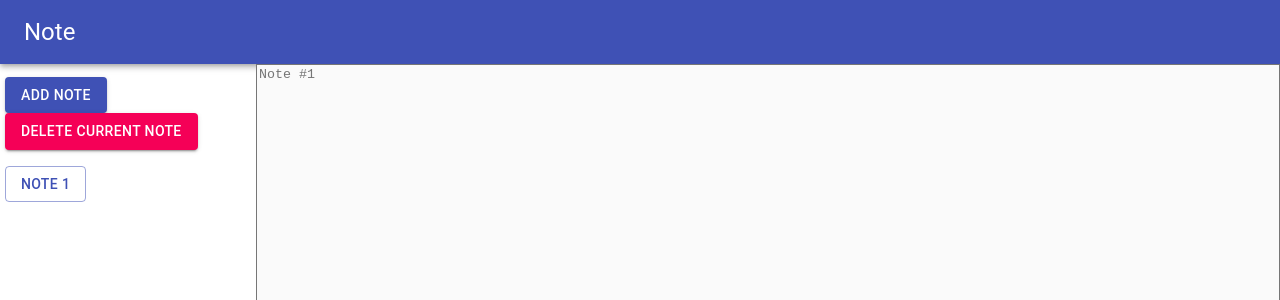
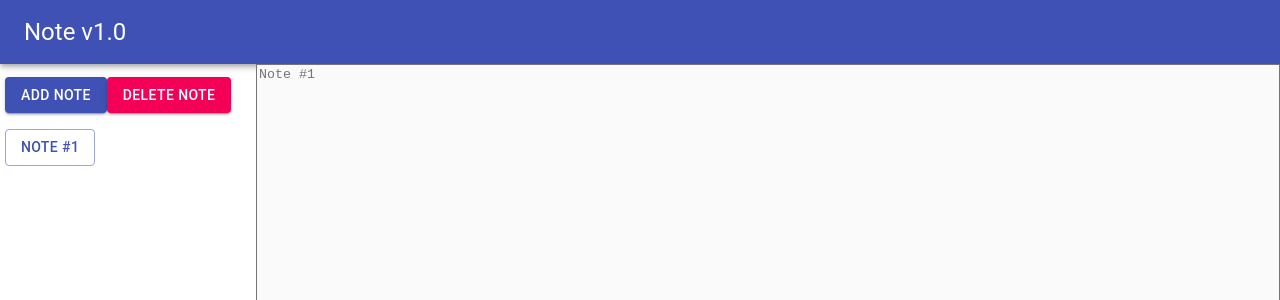
Before and after one commit to khatna/note, a React (Create React App) app: page / in a window 1280 px wide. Shown: the top 300 px of the page. Built offline with nearby package versions, Linux system fonts and the light colour scheme; no server answers; the HTML template or start-up script is replaced by a standard one.

Commit message:
create backend

```diff
--- a/src/App.js
+++ b/src/App.js
@@ -36,6 +36,10 @@ class App extends React.Component {
     const {notes, focus} = this.state;
     const placeholder = `Note #${focus + 1}`;
 
+    fetch('/hello')
+      .then(res => res.json())
+      .then(res => console.log(res));
+
     return (
       <div>
         <Navbar />
@@ -45,7 +49,12 @@ class App extends React.Component {
         </div>
 
         <div className="buttons">
-          <Buttons state={this.state} onClick={this.switch} addNote={this.addNote} deleteNote={this.deleteNote}/>
+          <Buttons
+            state={this.state}
+            onClick={this.switch}
+            addNote={this.addNote}
+            deleteNote={this.deleteNote}
+          />
         </div>
 
       </div>
--- a/src/components/Buttons.js
+++ b/src/components/Buttons.js
@@ -5,7 +5,7 @@ import Button from '@material-ui/core/Button';
 export default function Buttons(props) {
   const state = props.state;
   const buttons = state.notes.map((note, i) => {
-    let preview = note.substring(0, 10) || `Note ${i+1}`;
+    let preview = note.length === 0 ? `Note #${i+1}` : note.substring(0, 10) + '...';
     let variant = state.focus === i ? 'outlined' : 'text';
     return (
       <li key={i} style={{ listStyleType: "none" }}>
@@ -19,11 +19,11 @@ export default function Buttons(props) {
   return (
     <div>
       <div className="control">
-        <Button onClick={props.addNote} variant='contained' color='primary'>
+        <Button onClick={props.addNote} className='addButton' variant='contained' color='primary'>
           Add note
         </Button>
         <Button onClick={props.deleteNote} variant='contained' color='secondary'>
-          Delete current note
+          Delete note
         </Button>
       </div>
       <ul>{buttons}</ul>
--- a/src/components/Navbar.js
+++ b/src/components/Navbar.js
@@ -8,7 +8,7 @@ export default function Navbar() {
 		<AppBar position='static' className='navbar'>
 			<Toolbar>
 				<Typography variant='h5' color='inherit'>
-					Note
+					Note v1.0
 				</Typography>
 			</Toolbar>
 		</AppBar>
--- a/src/index.css
+++ b/src/index.css
@@ -43,9 +43,12 @@ ul {
 
 .buttons {
   margin-top: 1%;
-  width: 20%;
 }
 
 .control {
   margin-left: 5px;
 }
+
+.addButton {
+  font-size: 30px;
+}
```
Also changed, not shown: app.js (added, +23 -0 lines), package.json (+6 -2 lines), 1 other file (tests, documents, lock files or other folders).
